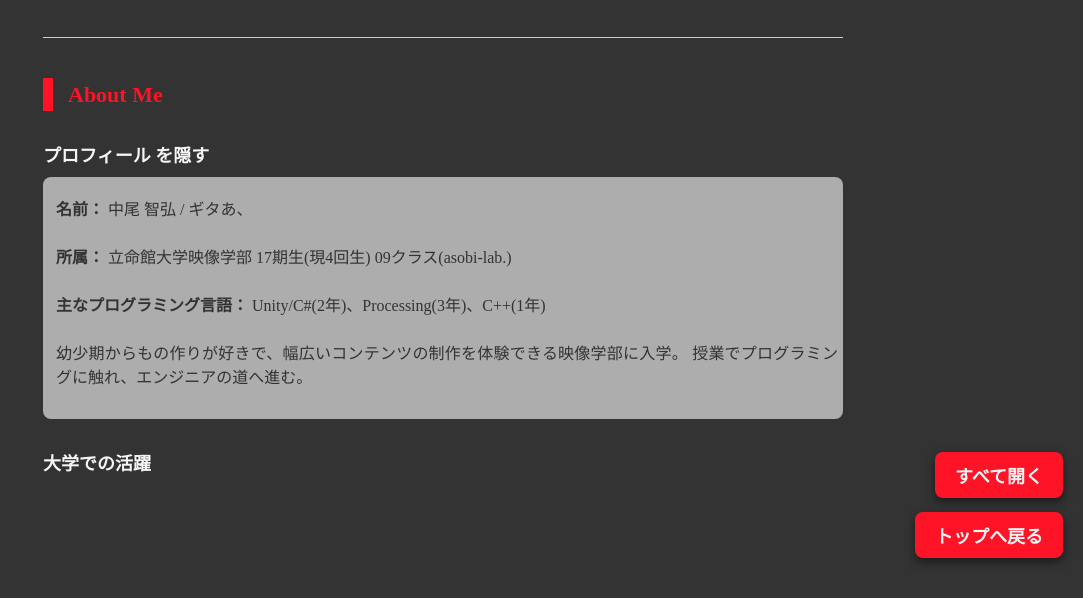
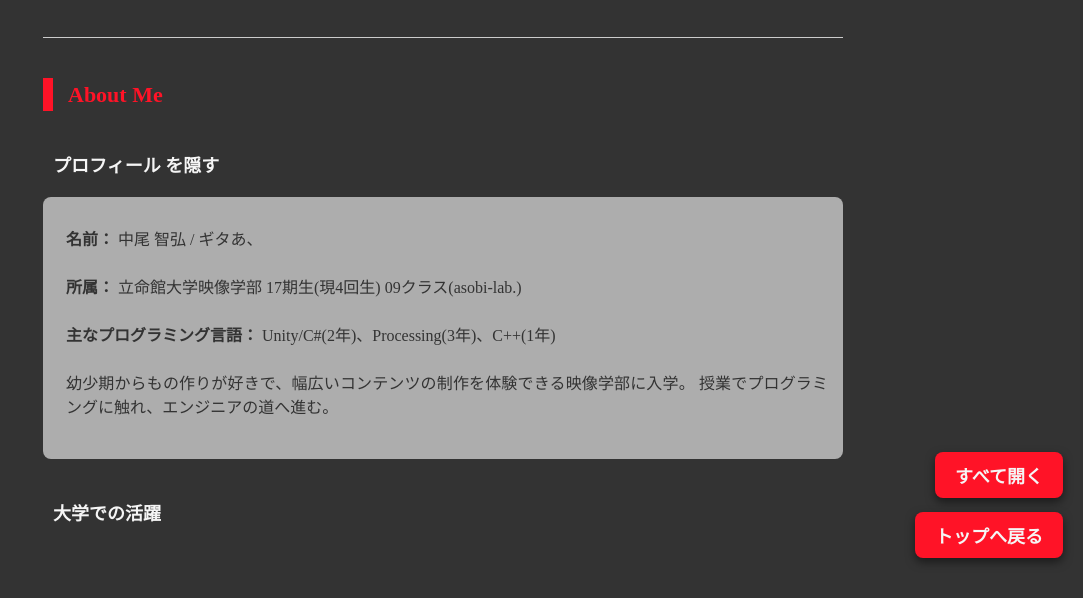
Before and after one commit to nakakasu134/About_Nakakasu_and_Kimihana.github.io, a plain HTML site: page index.html in a window 1280 px wide. Both pictures are taken after a click on the button "プロフィール". Shown: the part 202-800 px from the top of the page, without its empty margins (197-1280 px from the left). Drawn offline with Linux system fonts and the light colour scheme; a web font is replaced by a local one.

Commit message:
Update footer padding for improved layout and visibility

```diff
--- a/style.css
+++ b/style.css
@@ -173,7 +173,7 @@ footer {
     color: var(--text-color);
     font-size: 18px;
     font-weight: bold;
-    padding: 10px 0px;
+    padding: 20px 10px;
     background-color: transparent;
     border: 0px solid var(--primary-color);
     cursor: pointer;
@@ -194,7 +194,7 @@ footer {
     opacity: 0;
     visibility: hidden;
     transform: translateY(10px);
-    padding: 5px;
+    padding: 15px;
     background-color: rgba(255, 255, 255, 0.6);
     border-radius: 8px;
     color: #333333;
```
